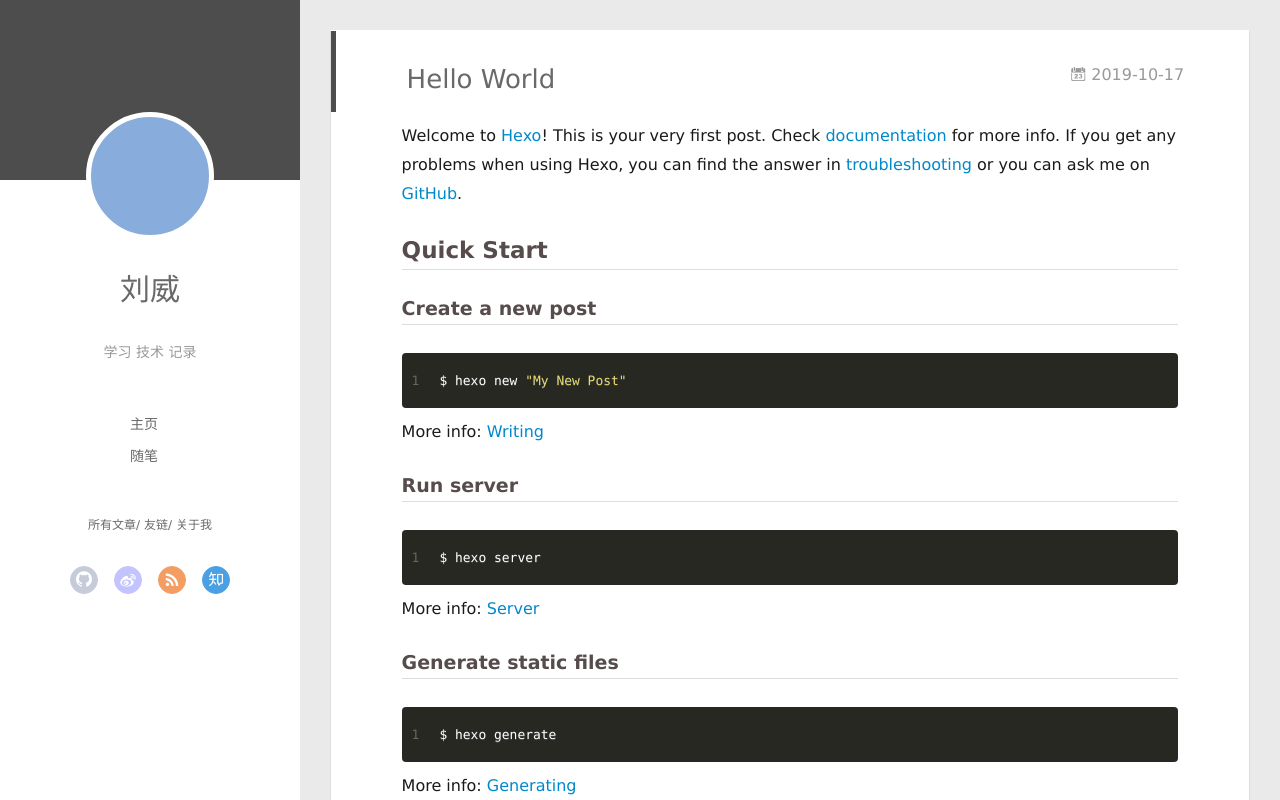
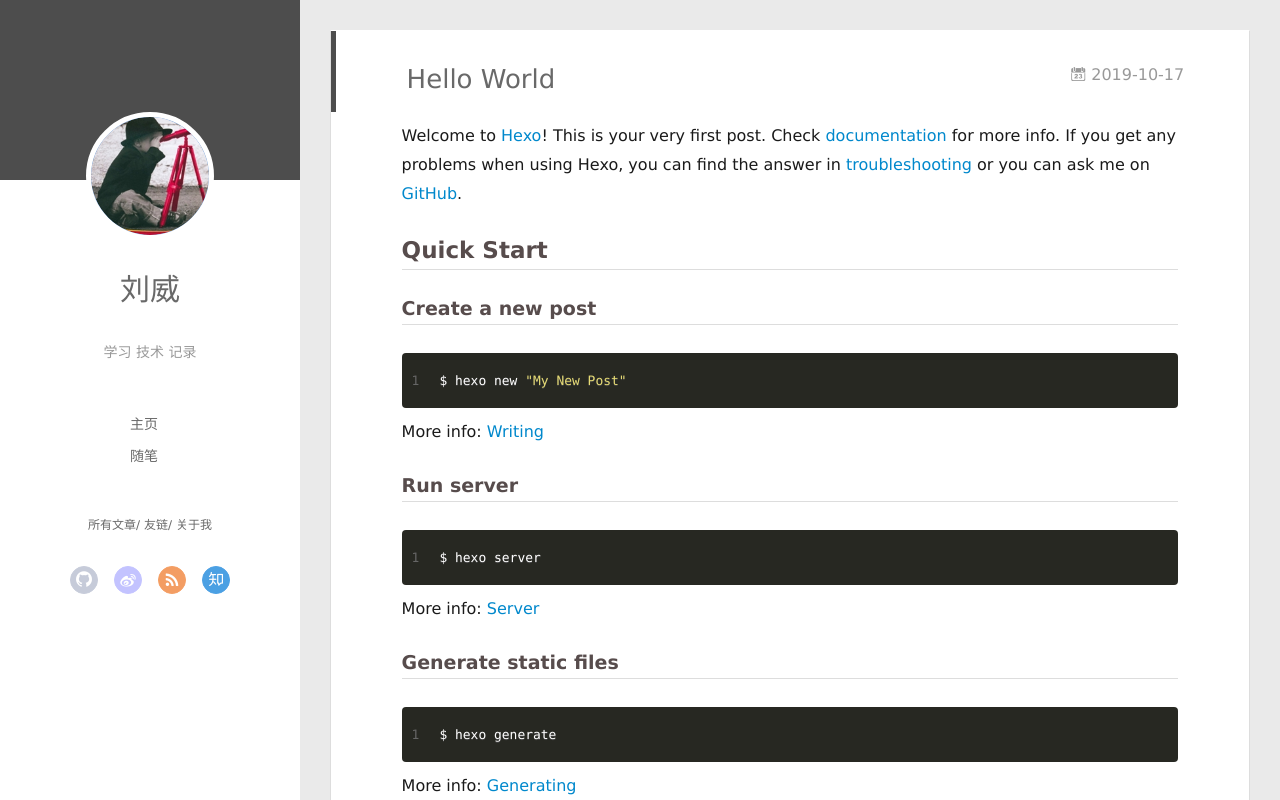
Before and after one commit to Peerless1029/peerless1029.github.io, a plain HTML site: page index.html in a window 1280 px wide. Drawn offline with Linux system fonts and the light colour scheme; no server answers.

Commit message:
Site updated: 2019-10-18 02:46:05

```diff
--- a/index.html
+++ b/index.html
@@ -45,7 +45,7 @@
 <div class="intrude-less">
 	<header id="header" class="inner">
 		<a href="/" class="profilepic">
-			<img src="" class="js-avatar">
+			<img src="./images/logo.png" class="js-avatar">
 		</a>
 		<hgroup>
 		  <h1 class="header-author"><a href="/">刘威</a></h1>
```
